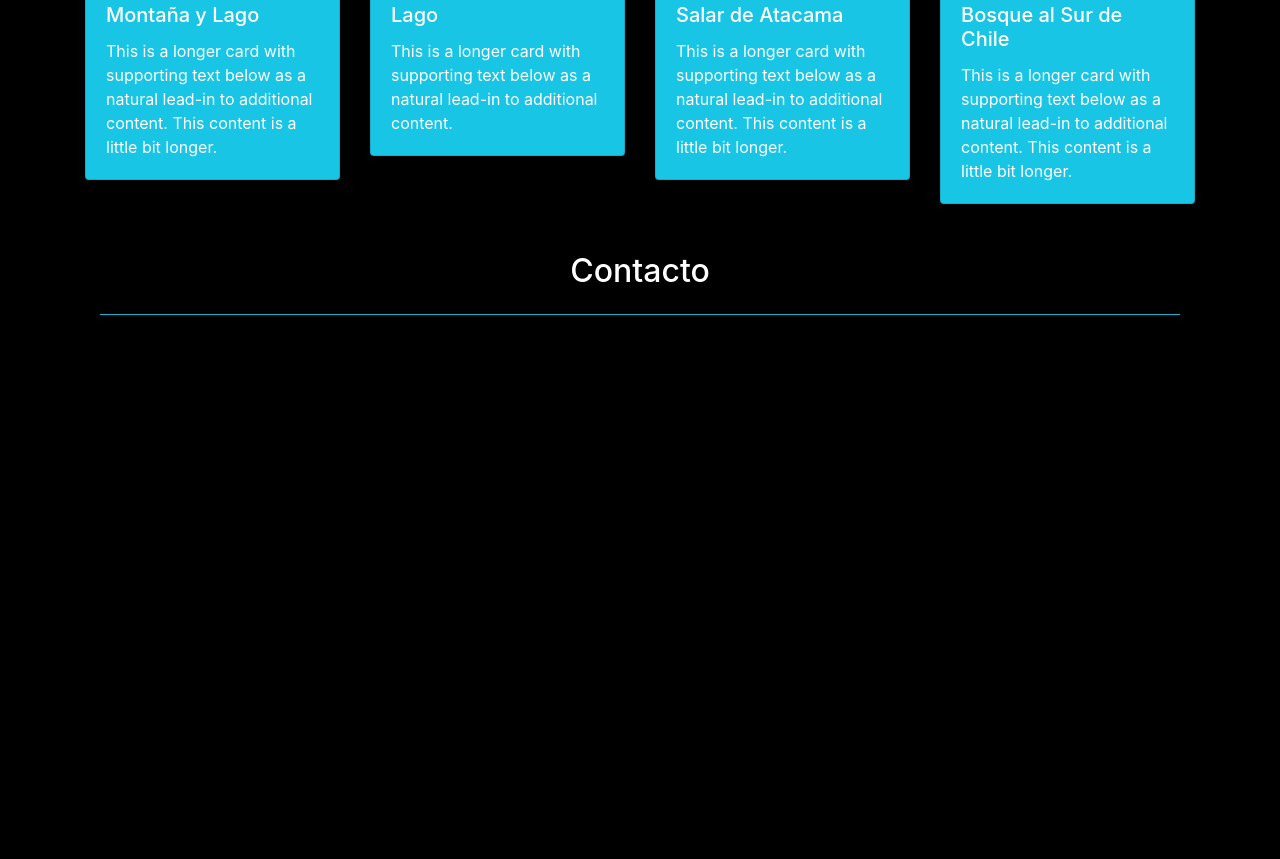
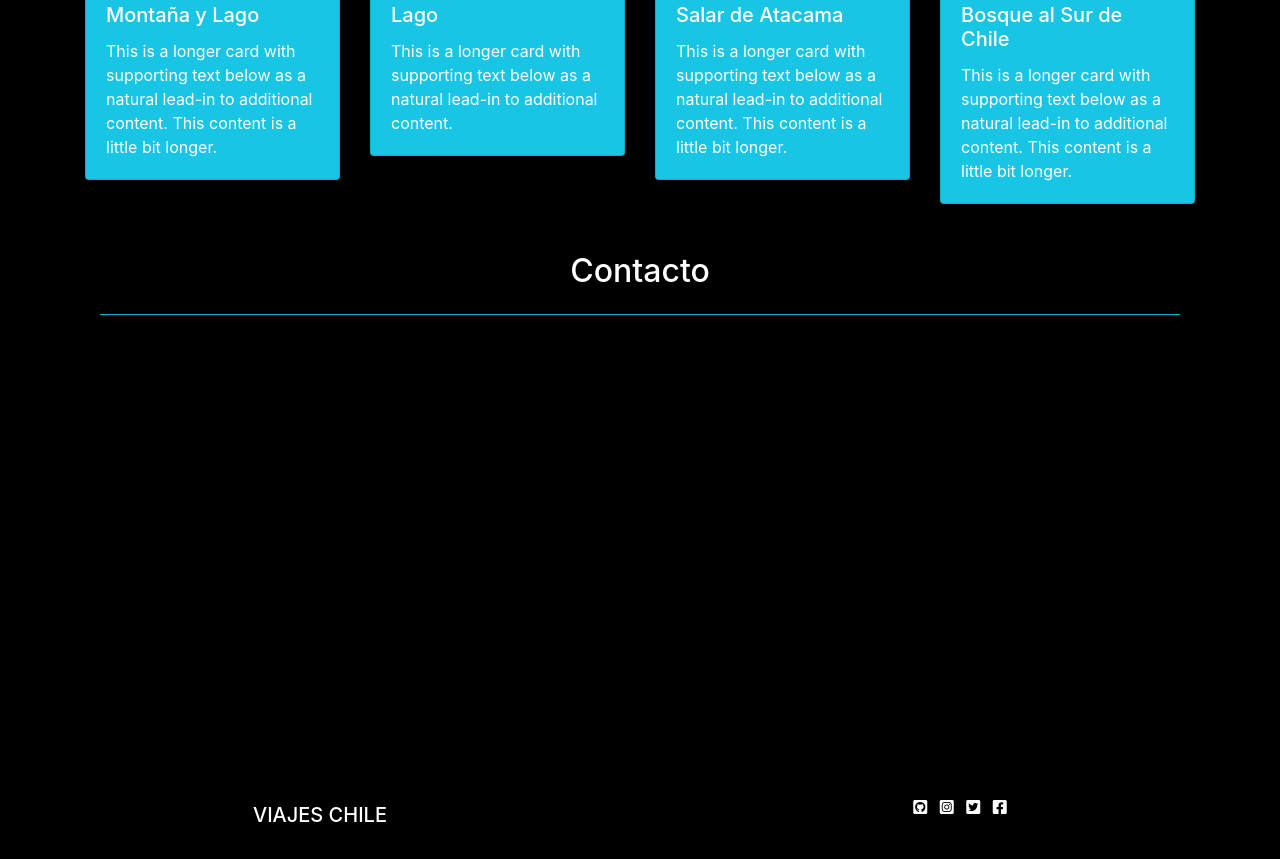
Before and after one commit to GabobootcampJs/ViajesChile, a plain HTML site: page index.html in a window 1280 px wide. Shown: the part 1886-2745 px from the top of the page. Before the commit the page ends 2665 px from the top, so only its background shows below. Drawn offline with nearby package versions, Linux system fonts and the light colour scheme; a script that the page names is missing.

Commit message:
se agrega footer

```diff
--- a/index.html
+++ b/index.html
@@ -119,6 +119,21 @@
           </div>
       </div>
 
+      <footer class="container-fluid text-center">
+            <div class="row">
+                <div class="col-md-6 col-12 py-4">
+                    <h5 class="text-white " >VIAJES CHILE</h5>
+                </div>
+                <div class="col-md-6 col-12 my-3 ">
+                    <span><a href="https://github.com/" target="_blank"> <i class="fab fa-github-square text-white "></i></a></span>
+                    <span><a href="https://www.instagram.com/" target="_blank"> <i class="fab fa-instagram-square ml-2  text-white"></i></a></span>
+                    <span><a href="https://twitter.com/" target="_blank"> <i class="fab fa-twitter-square ml-2  text-white"></i></a></span>
+                    <span><a href="https://www.facebook.com/" target="_blank"> <i class="fab fa-facebook-square ml-2 text-white"></i></a></span>
+                </div>
+            </div>
+    </footer>
+
+
       <script src="https://code.jquery.com/jquery-3.5.1.slim.min.js" integrity="sha384-DfXdz2htPH0lsSSs5nCTpuj/zy4C+OGpamoFVy38MVBnE+IbbVYUew+OrCXaRkfj" crossorigin="anonymous"></script>
       <script src="assets/js/bootstrap.bundle.min.js"></script>
       <script src="assets/js/main.js"></script>
```
